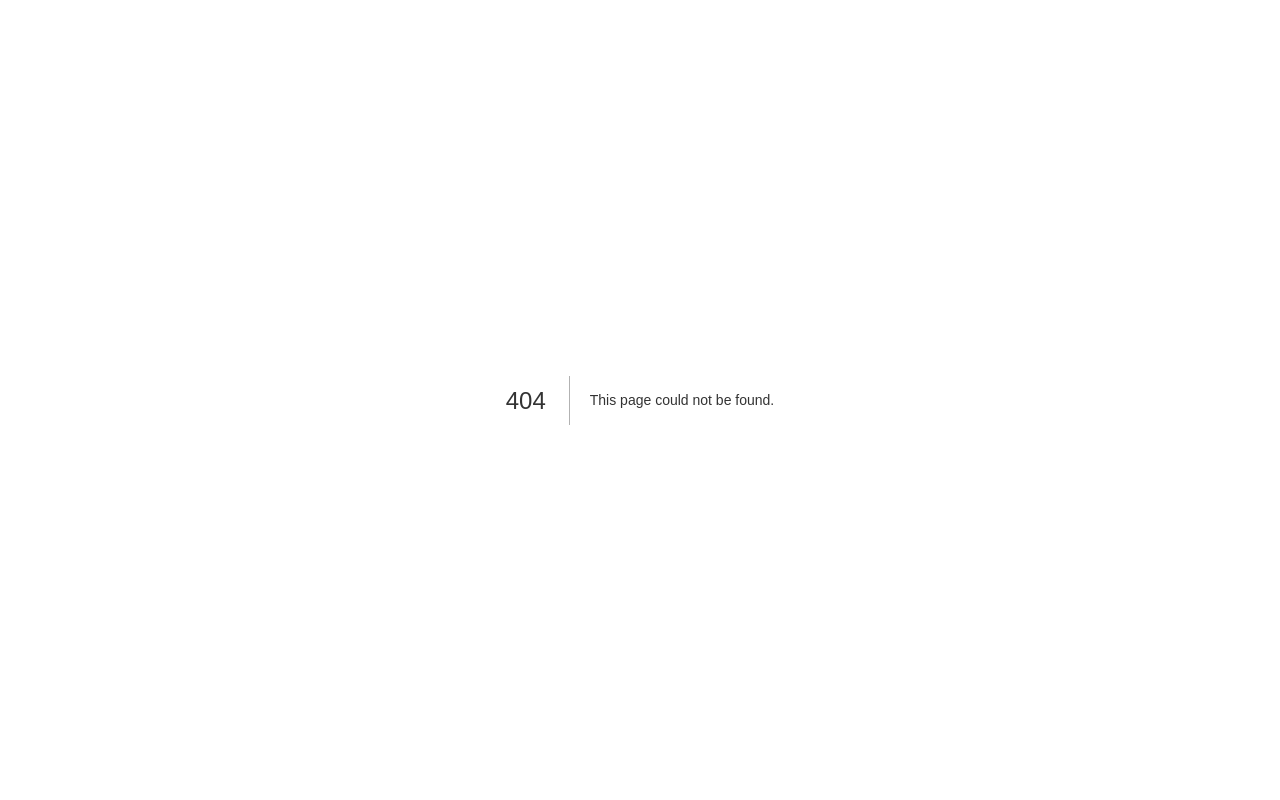
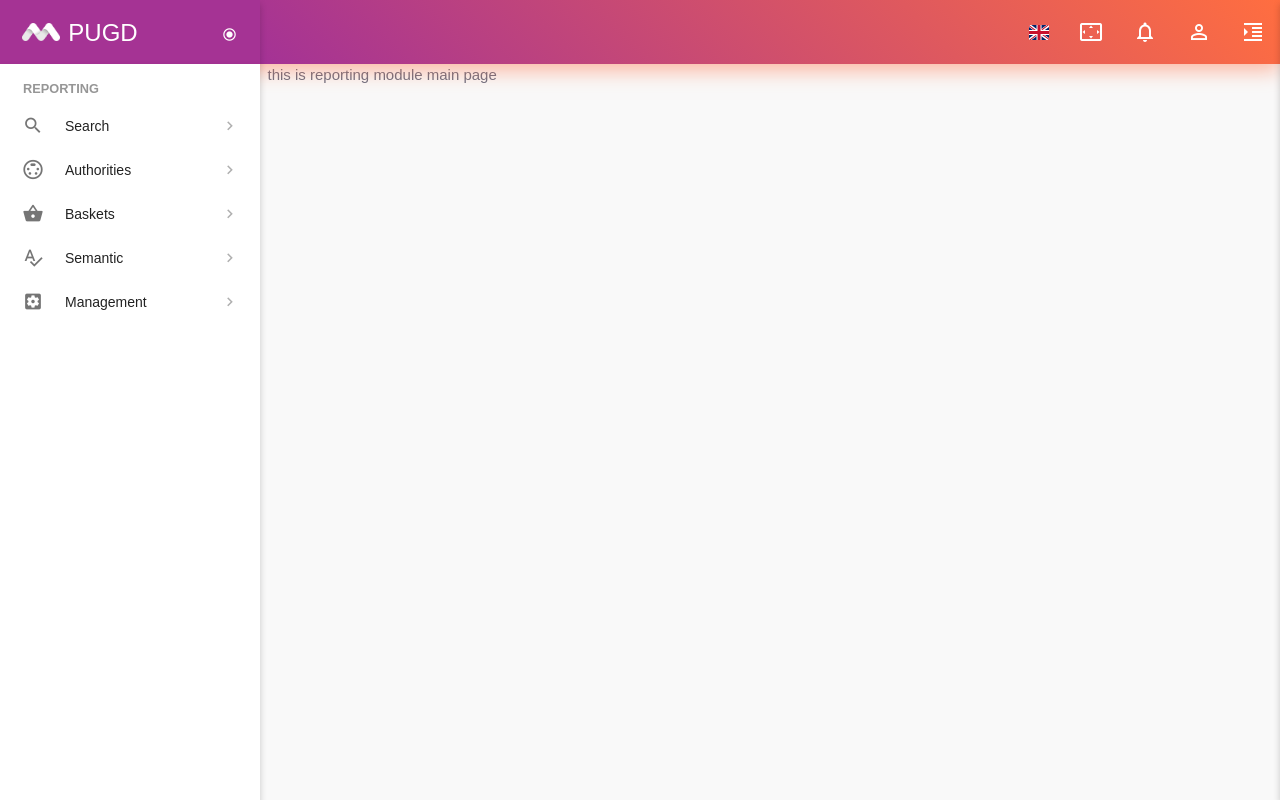
Before and after one commit to AcAyane/PUGD, a Next.js app: page /admin/reporting in a window 1280 px wide. Before the commit this address had no page. Built offline with nearby package versions, Linux system fonts and the light colour scheme; sample sign-in values are in the browser's storage; a web font is replaced by a local one.

Commit message:
add reporting main page

```diff
--- /dev/null
+++ b/pages/admin/reporting/index.js
@@ -0,0 +1,9 @@
+import React from 'react'
+import AdminLayout from '../../../components/adminLayout'
+const ReportingHome = () => {
+    return <div>
+        this is reporting module main page
+    </div>
+}
+ReportingHome.Layout = AdminLayout
+export default ReportingHome
```
